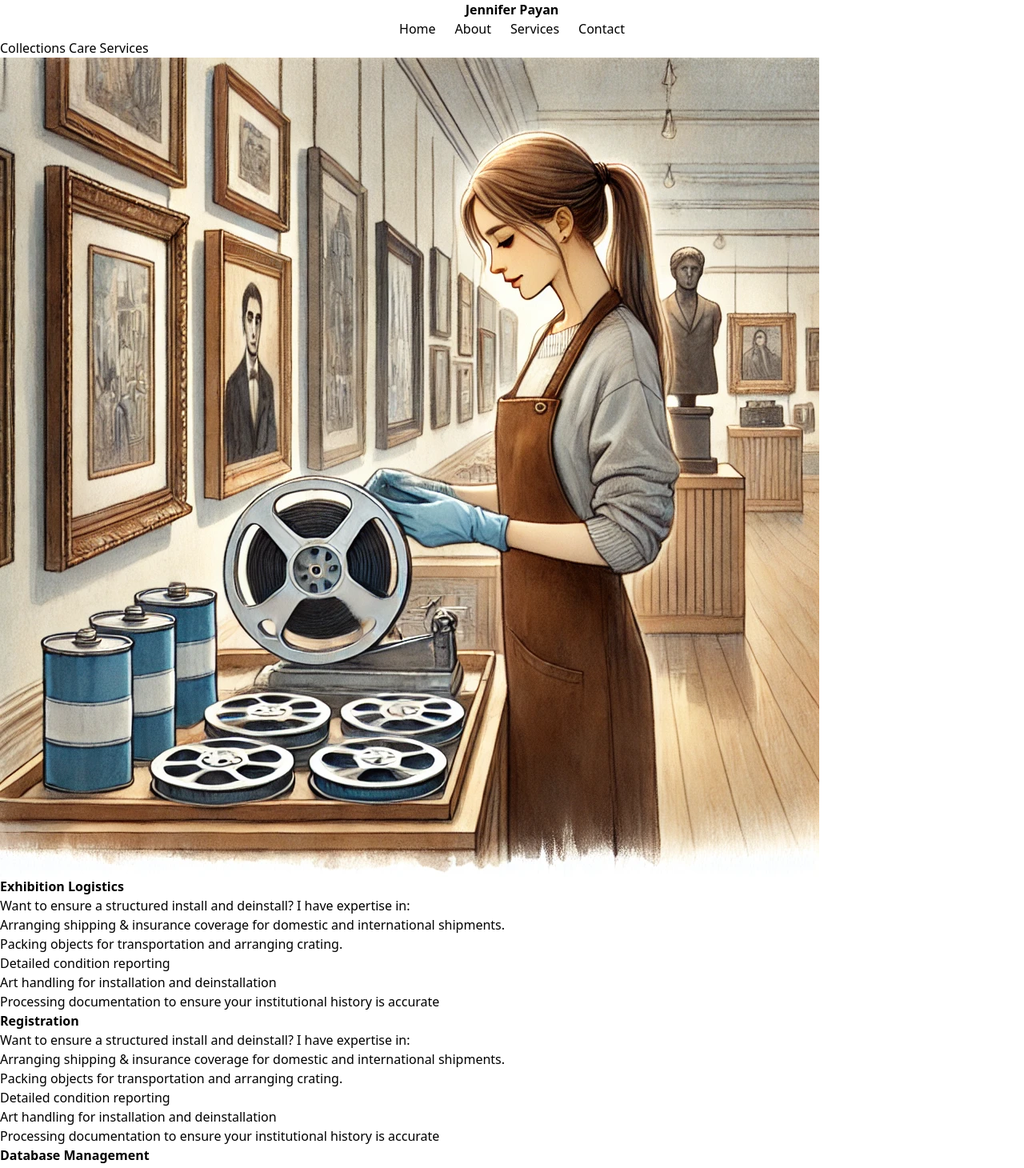
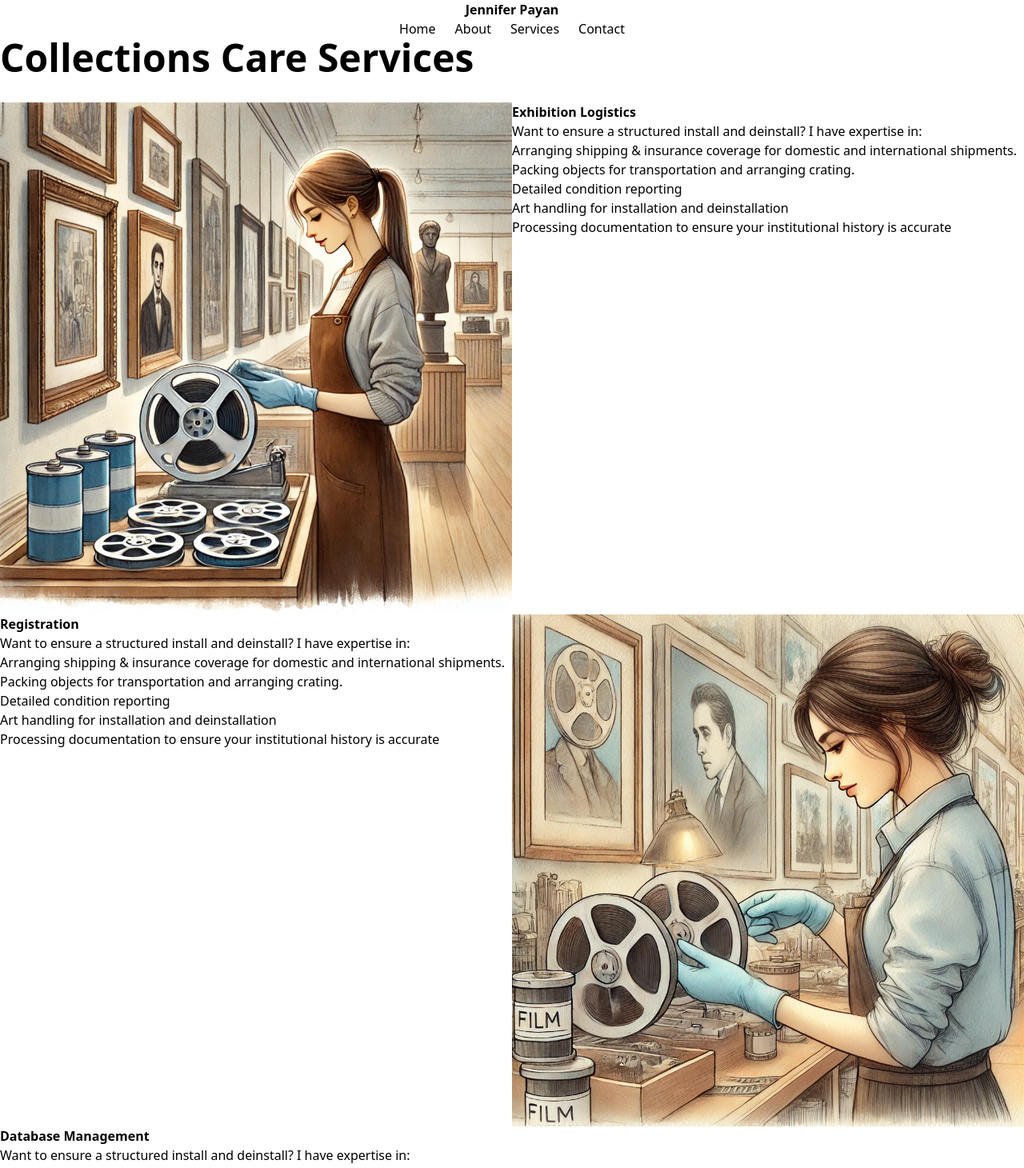
Before and after one commit to headlessflower/jennifer_collections, a Nuxt app: page /services in a window 1280 px wide. Shown: the top 1460 px of the page at 80% size. Built offline with nearby package versions, Linux system fonts and the light colour scheme.

Commit message:
made changes toapp services

```diff
--- a/components/AppServices.vue
+++ b/components/AppServices.vue
@@ -9,7 +9,7 @@
     <div class="flex flex-col md:flex-row md:space-x-8">
 
       <div class="services-images grid md:grid-cols-2 w-1/2 gap-4">
-        <NuxtImg src="/archives-1.webp" sizes="sm:100vw md:25vw">
+        <NuxtImg src="/archives-1.webp" alt="woman archiving  old film" sizes="sm:100vw md:25vw">
         </NuxtImg>
         <NuxtImg src="/archives-2.webp" sizes="sm:100vw md:25vw">
         </NuxtImg>
--- a/pages/services.vue
+++ b/pages/services.vue
@@ -2,13 +2,14 @@
 
 </script>
 <template>
-  <div>
-    <h1>Collections Care Services</h1>
+  <div class="flex flex-col space-y-8">
+    <h1 class="text-5xl font-bold">Collections Care Services</h1>
     <div>
 
+      <div class="grid grid-cols-2">
 
         <NuxtImg src="/archives-1.webp"></NuxtImg>
-      <div>
+        <div class="flex flex-col">
           <strong>Exhibition Logistics</strong>
           <ul>
             Want to ensure a structured install and deinstall? I have expertise in:
@@ -19,6 +20,11 @@
             <li>Processing documentation to ensure your institutional history is accurate</li>
           </ul>
         </div>
+
+
+      </div>
+
+      <div class="grid grid-cols-2">
         <div>
           <strong>Registration</strong>
           <ul>
@@ -29,6 +35,8 @@
             <li>Art handling for installation and deinstallation</li>
             <li>Processing documentation to ensure your institutional history is accurate</li>
           </ul>
+        </div>
+        <NuxtImg src="/archives-2.webp"></NuxtImg>
       </div>
       <div>
         <strong>Database Management</strong>
```
Lines whose indentation alone changed are shown as unchanged.
